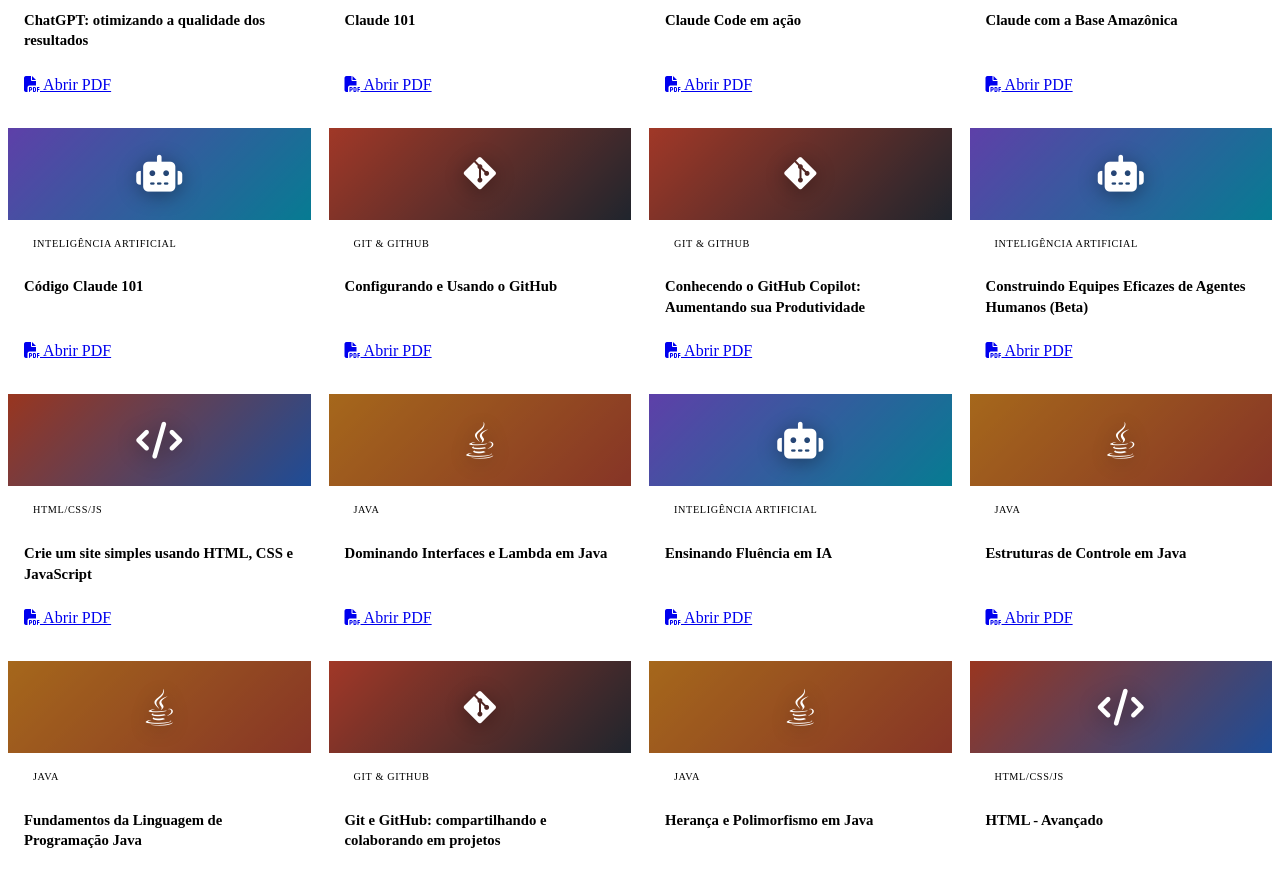
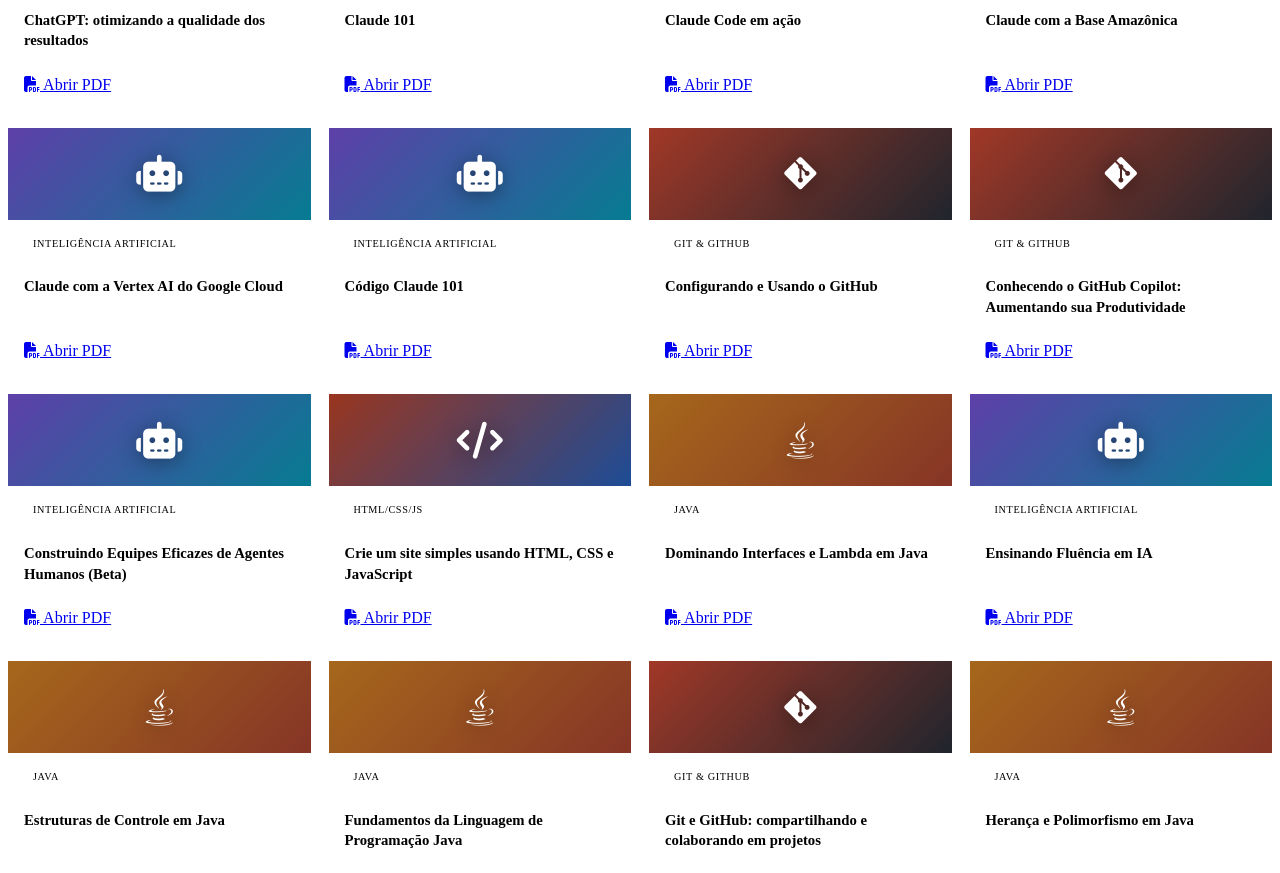
Before and after one commit to alvarofgomes/Portfolio_alvarofgomes, a Vue app: page /#/certificados in a window 1280 px wide. Shown: the part 860-1733 px from the top of the page. Built offline with nearby package versions, Linux system fonts and the light colour scheme; the HTML template or start-up script is replaced by a standard one.

Commit message:
chore: sincronizar certificados a partir do repo Certificados

```diff
--- a/src/data/certificados.ts
+++ b/src/data/certificados.ts
@@ -114,6 +114,14 @@ const raw: Certificado[] = [
   {
     titulo: { pt: "Claude com a Base Amazônica", en: "Claude with the Amazonian Base" },
     arquivo: "Claude com a Base Amazonica.pdf",
+    categoria: "ia"
+  },
+  {
+    titulo: {
+      pt: "Claude com a Vertex AI do Google Cloud",
+      en: "Claude with Google Cloud's Vertex AI"
+    },
+    arquivo: "Claude com a Vertex AI do Google Cloud.pdf",
     categoria: "ia"
   },
   {
```
